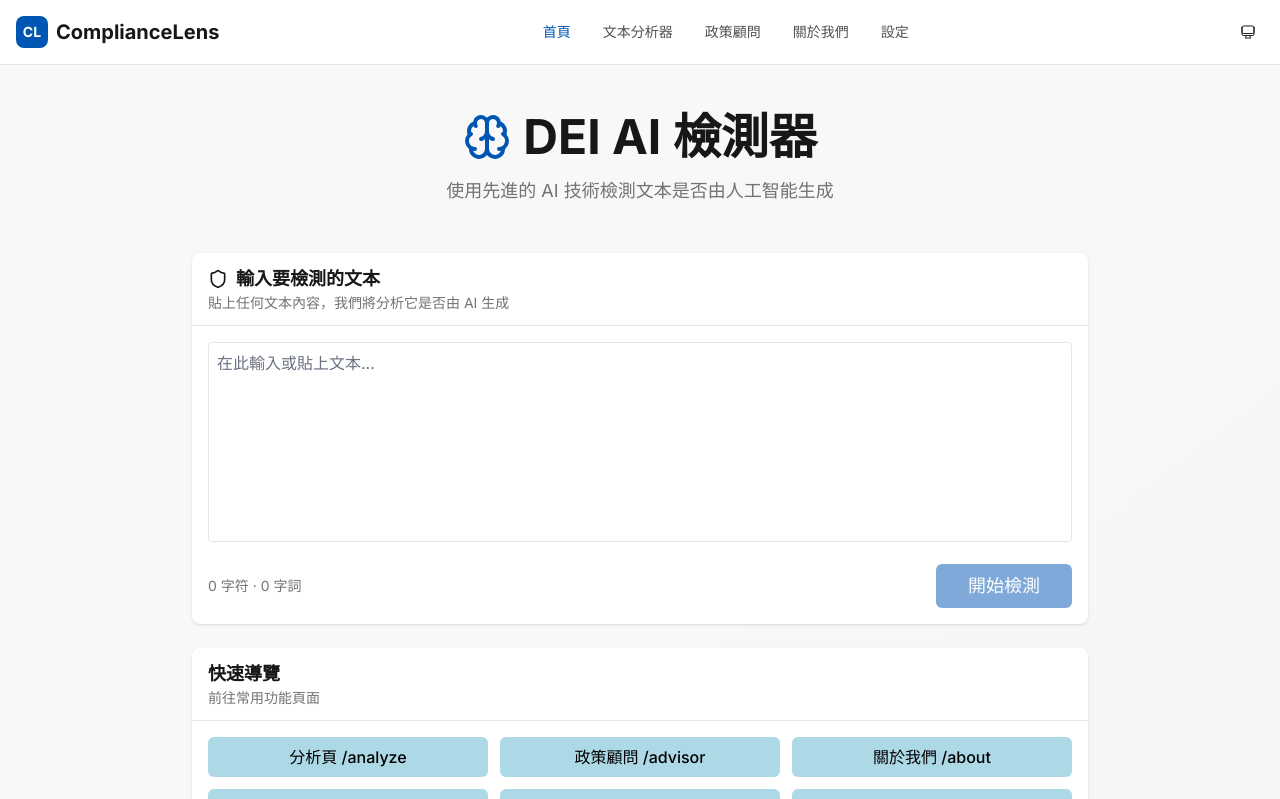
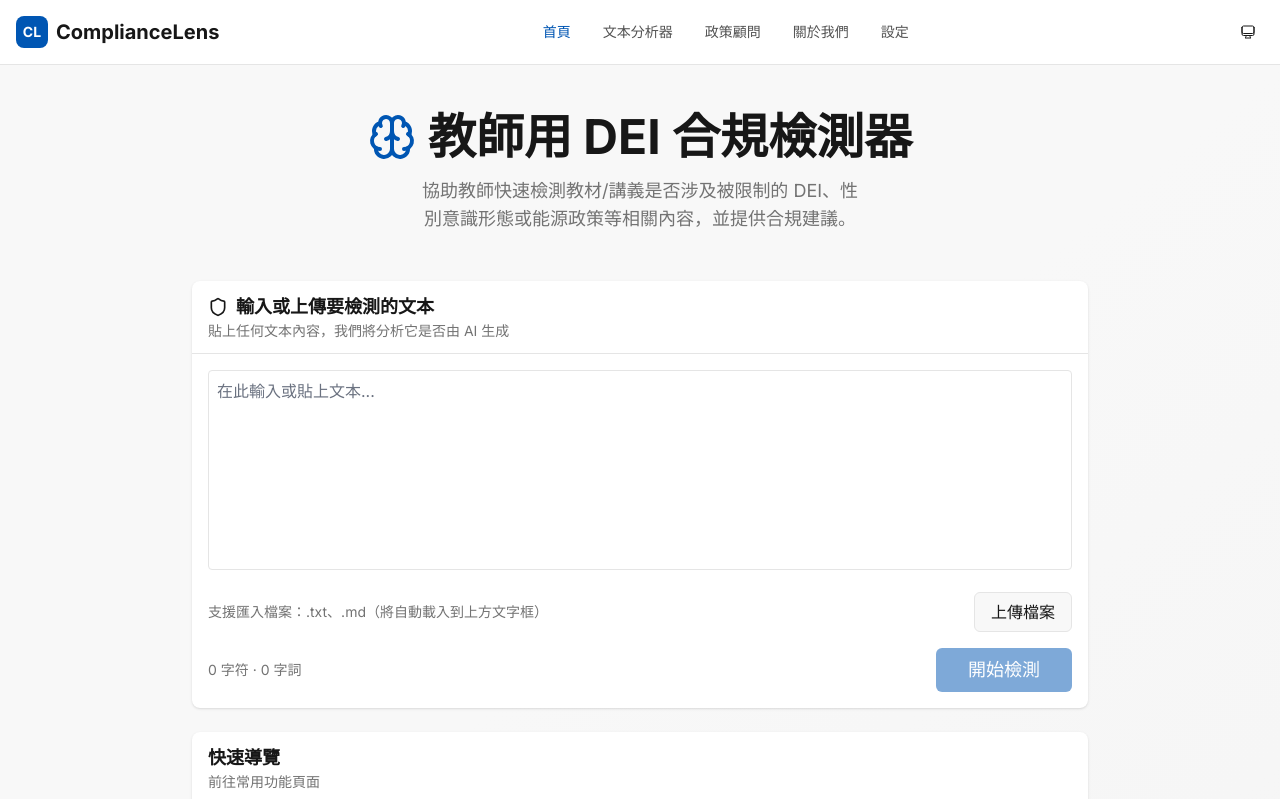
Before and after one commit to yakiniku35/DEI-AI-Detect-APP, a Next.js app: page / in a window 1280 px wide. Shown: the top 799 px of the page. Built offline with nearby package versions, Linux system fonts and the light colour scheme.

Commit message:
feat(home): teacher-focused title/desc and support .txt/.md upload into textarea

```diff
--- a/app/page.tsx
+++ b/app/page.tsx
@@ -1,6 +1,6 @@
 "use client"
 
-import { useState } from "react"
+import { useRef, useState } from "react"
 import Link from "next/link"
 import { Button } from "@/components/ui/button"
 import { Textarea } from "@/components/ui/textarea"
@@ -18,6 +18,26 @@ export default function Home() {
     confidence: number
     details: string
   } | null>(null)
+
+  const fileInputRef = useRef<HTMLInputElement | null>(null)
+
+  const handleSelectFile = () => {
+    fileInputRef.current?.click()
+  }
+
+  const handleFileChange: React.ChangeEventHandler<HTMLInputElement> = async (e) => {
+    const file = e.target.files?.[0]
+    if (!file) return
+    try {
+      const textContent = await file.text()
+      setText((prev) => (prev ? prev + "\n\n" + textContent : textContent))
+    } catch (err) {
+      console.error('讀取檔案失敗', err)
+    } finally {
+      // reset value to allow re-upload same file
+      e.target.value = ""
+    }
+  }
 
   const analyzeText = async () => {
     if (!text.trim()) return
@@ -63,10 +83,10 @@ export default function Home() {
         <div className="text-center mb-12">
           <div className="flex items-center justify-center gap-3 mb-4">
             <Brain className="w-12 h-12 text-primary" />
-            <h1 className="text-4xl md:text-5xl font-bold text-balance">DEI AI 檢測器</h1>
+            <h1 className="text-4xl md:text-5xl font-bold text-balance">教師用 DEI 合規檢測器</h1>
           </div>
           <p className="text-lg text-muted-foreground text-balance max-w-2xl mx-auto">
-            使用先進的 AI 技術檢測文本是否由人工智能生成
+            協助教師快速檢測教材/講義是否涉及被限制的 DEI、性別意識形態或能源政策等相關內容，並提供合規建議。
           </p>
         </div>
 
@@ -77,7 +97,7 @@ export default function Home() {
             <CardHeader>
               <CardTitle className="flex items-center gap-2">
                 <Shield className="w-5 h-5" />
-                輸入要檢測的文本
+                輸入或上傳要檢測的文本
               </CardTitle>
               <CardDescription>貼上任何文本內容，我們將分析它是否由 AI 生成</CardDescription>
             </CardHeader>
@@ -88,6 +108,28 @@ export default function Home() {
               	onChange={(e) => setText(e.target.value)}
               	className="min-h-[200px] resize-none bg-white text-black placeholder:text-gray-500 focus-visible:ring-2 focus-visible:ring-primary focus-visible:outline-none"
               />
+              <div className="flex flex-col md:flex-row md:items-center md:justify-between gap-3">
+                <div className="text-sm text-muted-foreground">
+                  支援匯入檔案：.txt、.md（將自動載入到上方文字框）
+                </div>
+                <div className="flex gap-2">
+                  <input
+                    ref={fileInputRef}
+                    type="file"
+                    accept=".txt,.md,.markdown,text/plain"
+                    className="hidden"
+                    onChange={handleFileChange}
+                  />
+                  <Button
+                    type="button"
+                    variant="outline"
+                    onClick={handleSelectFile}
+                    className="focus-visible:ring-2 focus-visible:ring-offset-2 focus-visible:ring-primary"
+                  >
+                    上傳檔案
+                  </Button>
+                </div>
+              </div>
               <div className="flex items-center justify-between">
                 <span className="text-sm text-muted-foreground">
                   {text.length} 字符 · {text.split(/\s+/).filter(Boolean).length} 字詞
```
